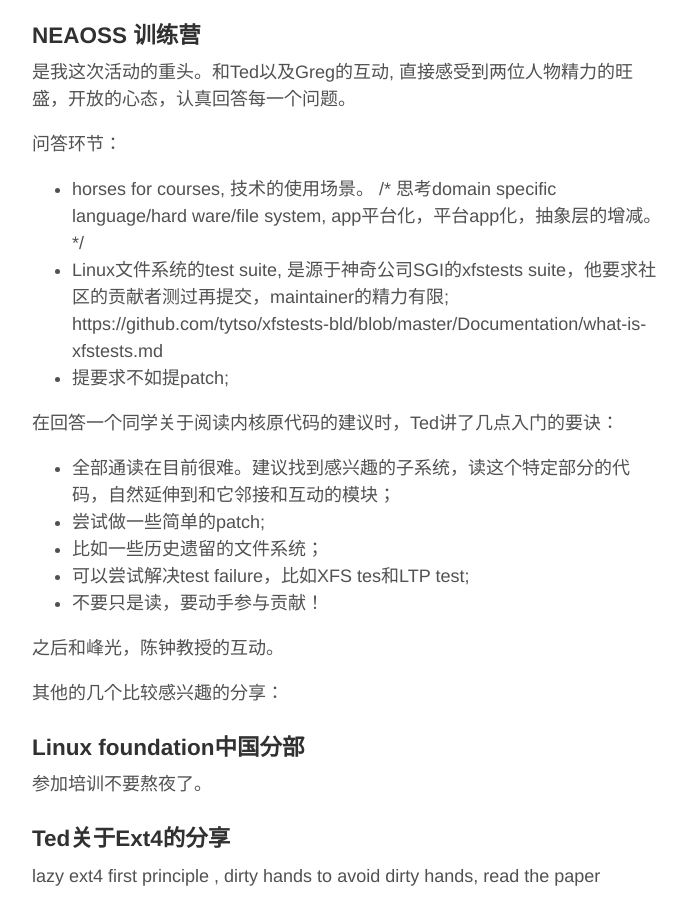
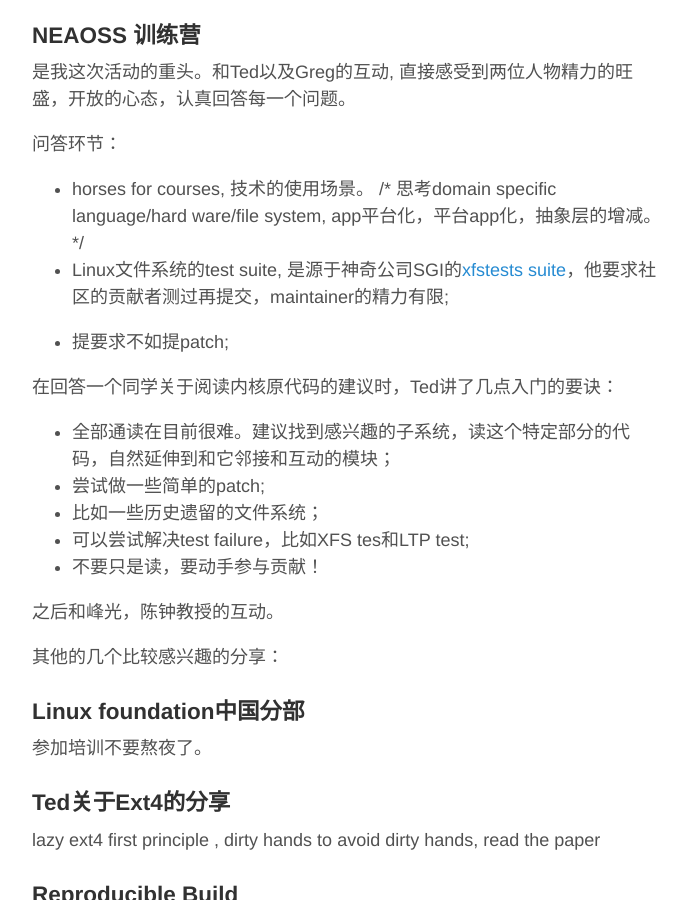
Before and after one commit to WenboYang/WenboYang.github.io, a Jekyll site: the page built from _posts/2016-6-21-linuxcon-beijing-summary.md, in a window 1280 px wide and 900 px high, scrolled down 510 px. Shown: the whole window, without its empty margins (293-980 px from the left). Built offline with Jekyll 4.4.1, drawn with Linux system fonts in a browser that asks for light colours; comment, search, counter and statistics services are not loaded.

Commit message:
Update 2016-6-21-linuxcon-beijing-summary.md

```diff
--- a/_posts/2016-6-21-linuxcon-beijing-summary.md
+++ b/_posts/2016-6-21-linuxcon-beijing-summary.md
@@ -18,8 +18,8 @@ comments: true
 
 问答环节：
 * horses for courses, 技术的使用场景。 /* 思考domain specific language/hard ware/file system, app平台化，平台app化，抽象层的增减。*/
-* Linux文件系统的test suite, 是源于神奇公司SGI的xfstests suite，他要求社区的贡献者测过再提交，maintainer的精力有限;
-https://github.com/tytso/xfstests-bld/blob/master/Documentation/what-is-xfstests.md
+* Linux文件系统的test suite, 是源于神奇公司SGI的[xfstests suite](https://github.com/tytso/xfstests-bld/blob/master/Documentation/what-is-xfstests.md)，他要求社区的贡献者测过再提交，maintainer的精力有限;
+
 * 提要求不如提patch;
 
 在回答一个同学关于阅读内核原代码的建议时，Ted讲了几点入门的要诀：
```
